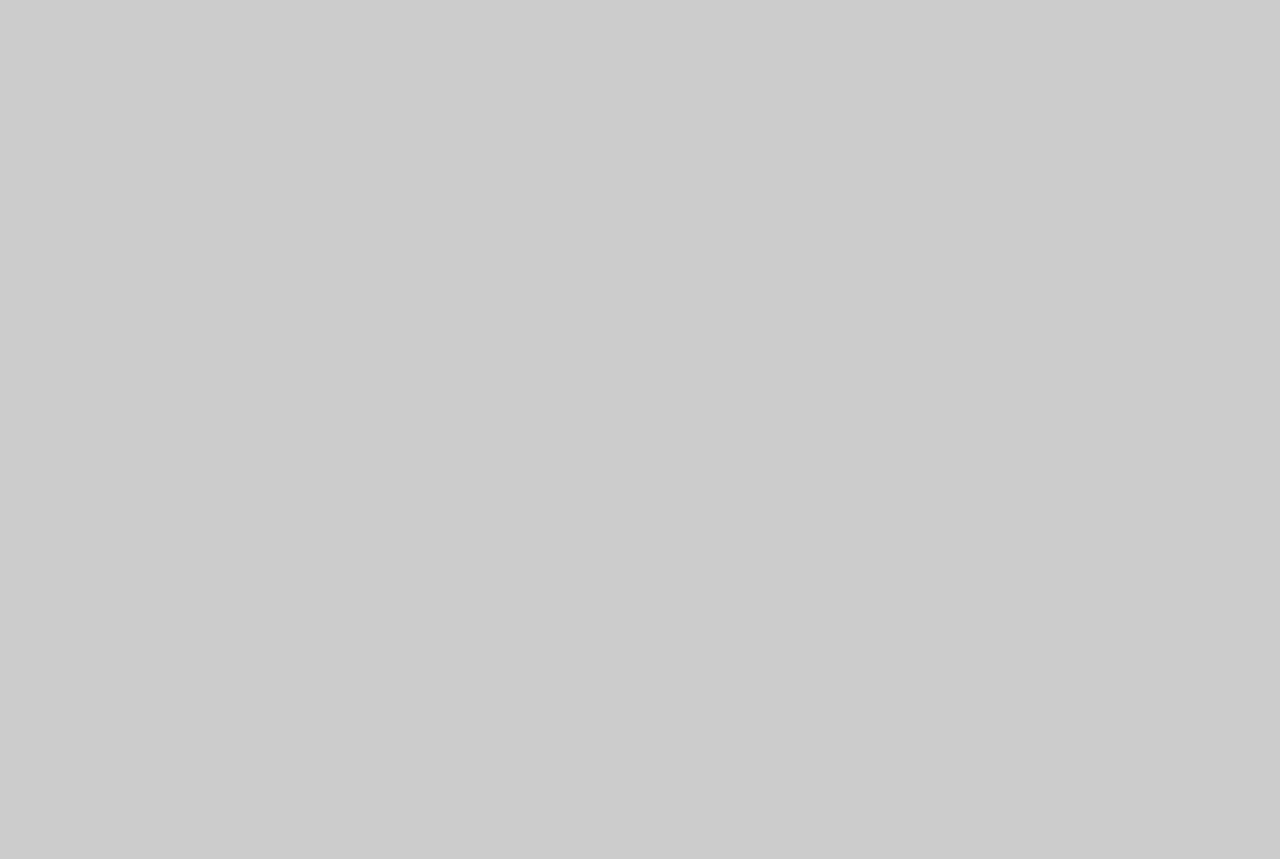
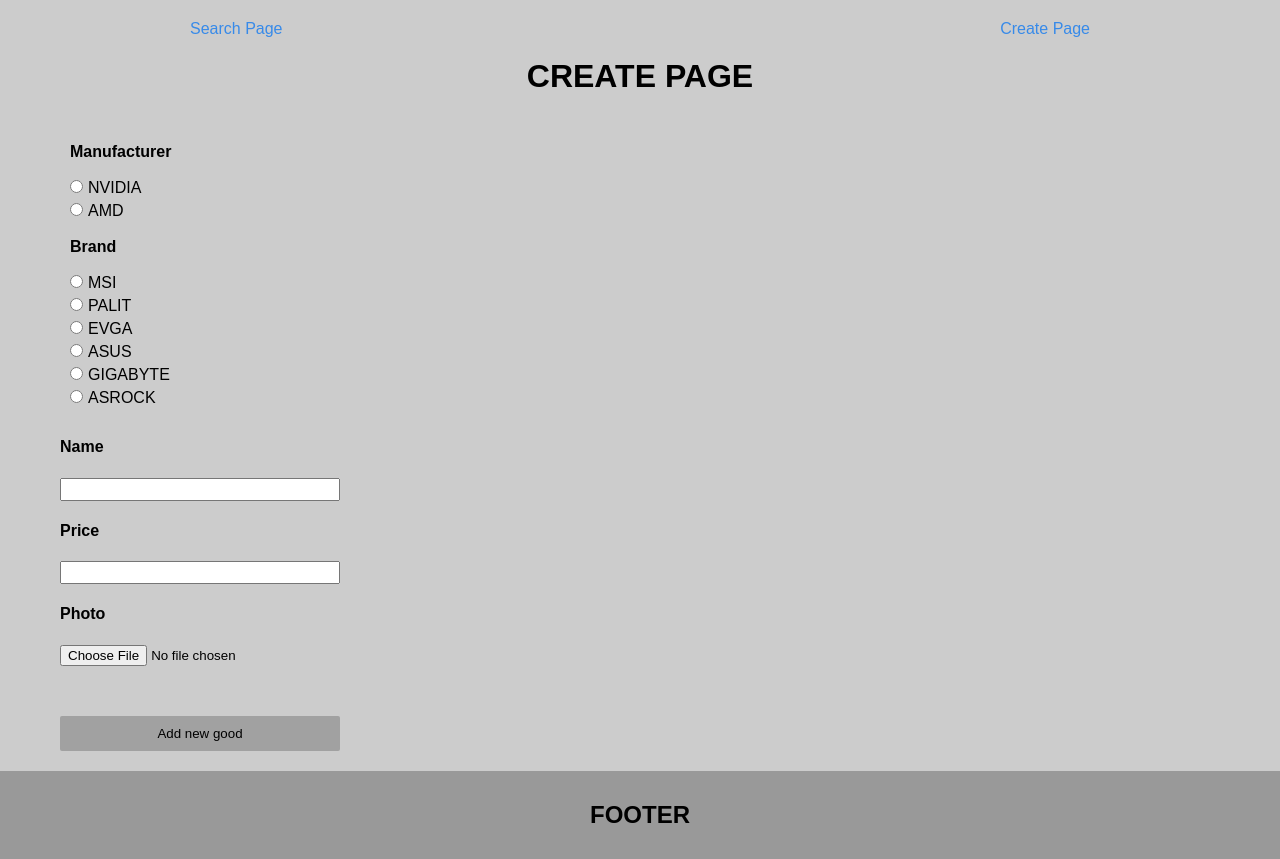
Before and after one commit to Fpsska/SmartDesign-Task, a React (Create React App) app: page /SmartDesign-Task/createpage in a window 1280 px wide. Before the commit this address had no page. Before the commit the page ends 800 px from the top, so only its background shows below. Built offline with nearby package versions, Linux system fonts and the light colour scheme.

Commit message:
refactor: change Route path for Layout, CreatePage, SearchPage components

```diff
--- a/package.json
+++ b/package.json
@@ -2,10 +2,12 @@
   "name": "client",
   "version": "0.1.0",
   "private": true,
+  "homepage": "https://Fpsska.github.io/SmartDesign-Task",
   "dependencies": {
     "@testing-library/jest-dom": "^5.16.2",
     "@testing-library/react": "^12.1.3",
     "@testing-library/user-event": "^13.5.0",
+    "gh-pages": "^3.2.3",
     "node-sass": "^7.0.1",
     "react": "^17.0.2",
     "react-dom": "^17.0.2",
@@ -19,7 +21,9 @@
     "start": "react-scripts start",
     "build": "react-scripts build",
     "test": "react-scripts test",
-    "eject": "react-scripts eject"
+    "eject": "react-scripts eject",
+    "predeploy": "npm run build",
+    "deploy": "gh-pages -d build"
   },
   "eslintConfig": {
     "extends": [
--- a/src/App.js
+++ b/src/App.js
@@ -11,7 +11,7 @@ const App = () => {
     <div className="App">
       <div className="page">
         <Routes>
-          <Route path="/" element={<Layout />}>
+          <Route path="/SmartDesign-Task" element={<Layout />}>
             <Route index element={<SearchPage />} />
             <Route path="createpage" element={<CreatePage />} />
           </Route>
--- a/src/components/header/Header.jsx
+++ b/src/components/header/Header.jsx
@@ -8,12 +8,12 @@ const Header = () => {
       <div className="container container--small">
         <ul className="header__nav nav">
           <li className="nav__item">
-            <NavLink className="nav__link" to="/">
+            <NavLink className="nav__link" to="/SmartDesign-Task">
               Search Page
             </NavLink>
           </li>
           <li className="nav__item">
-            <NavLink className="nav__link" to="/createpage">
+            <NavLink className="nav__link" to="createpage">
               Create Page
             </NavLink>
           </li>
```
Also changed, not shown: 1 other file (tests, documents, lock files or other folders).
